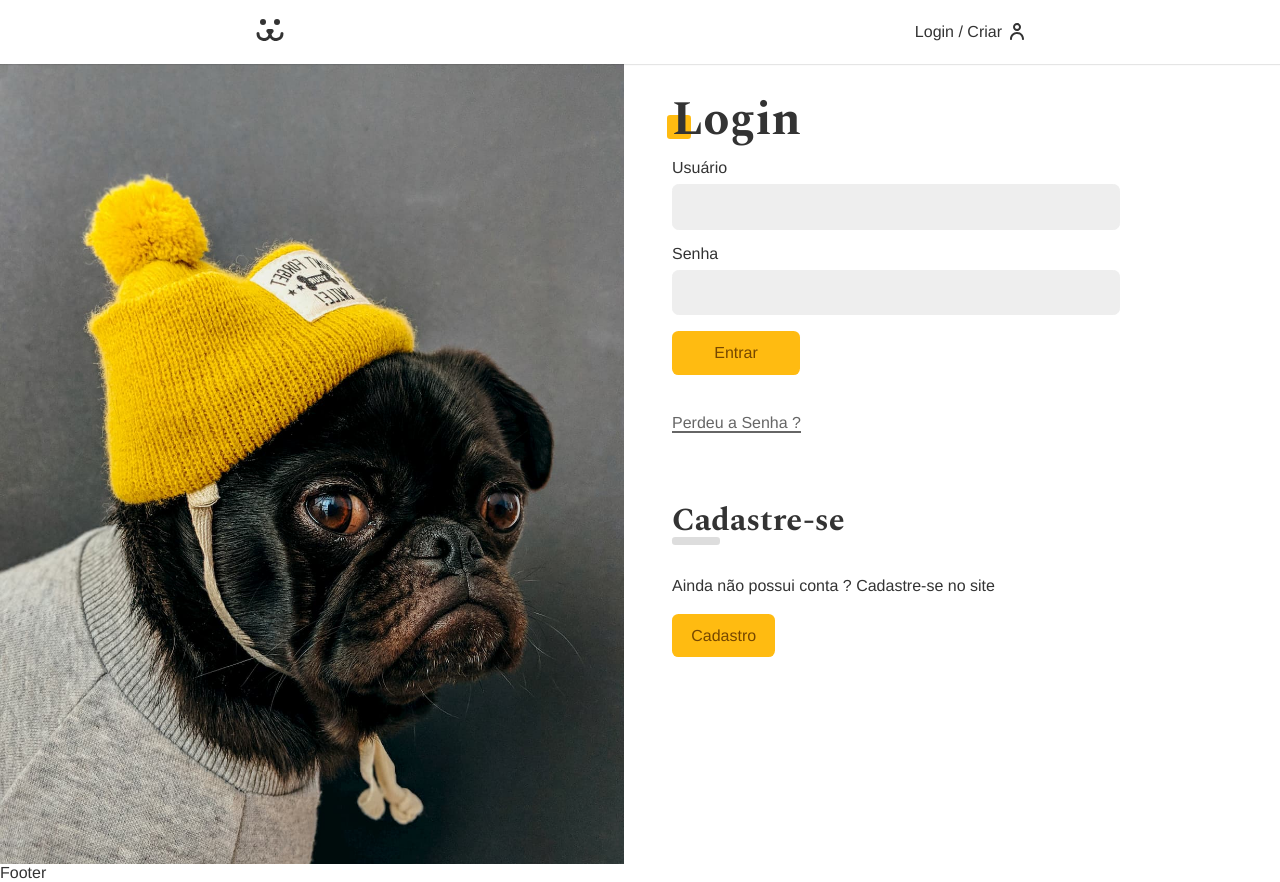
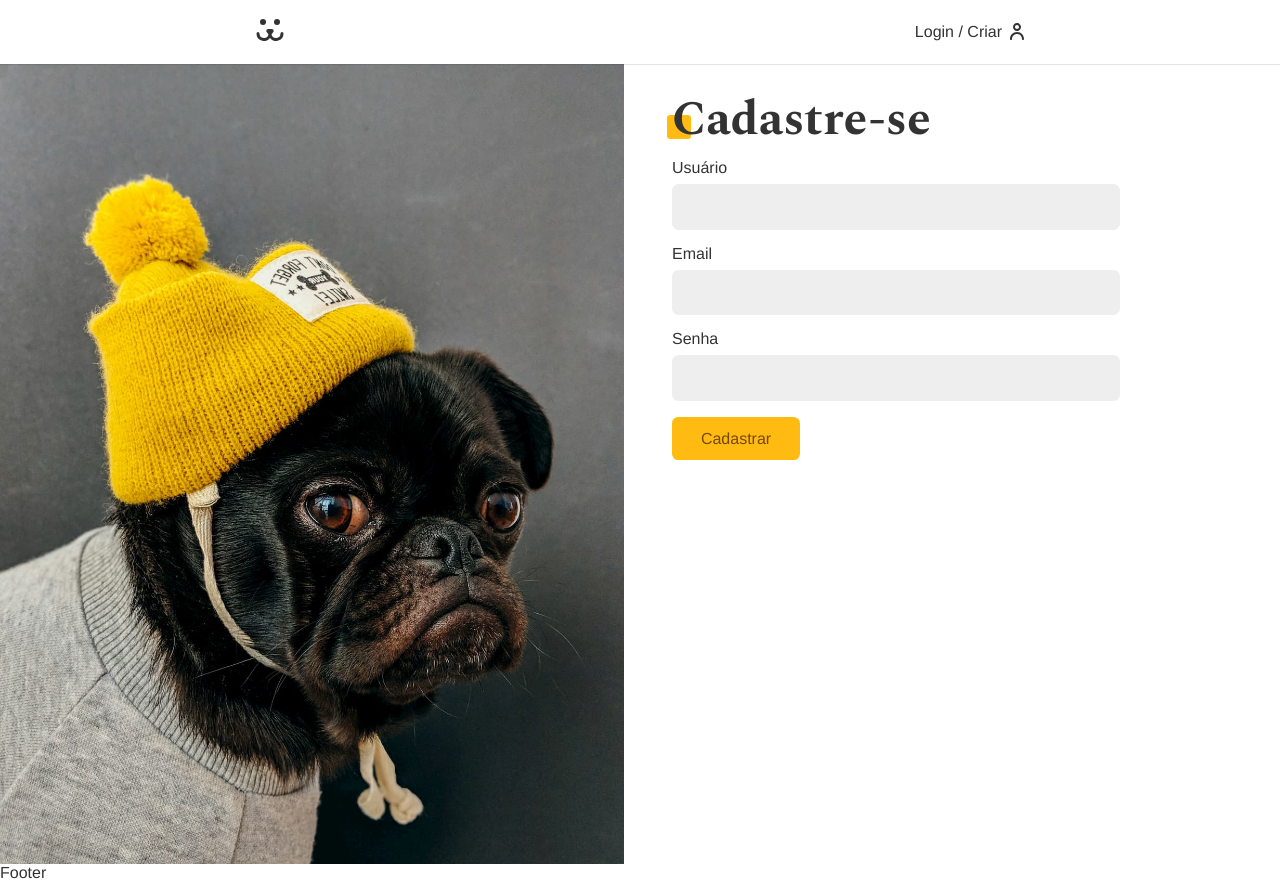
Before and after one commit to LucasCastilhoDev/dogs-app, a React (Vite) app: page /login/criar in a window 1280 px wide. Built offline with nearby package versions, Linux system fonts and the light colour scheme.

Commit message:
Página de Cadastrar usuário criada

```diff
--- a/src/Components/Login/Login.jsx
+++ b/src/Components/Login/Login.jsx
@@ -1,7 +1,7 @@
 import React from 'react';
 import { Routes, Route, Navigate } from 'react-router-dom';
 import LoginForm from './LoginForm';
-import LoginCreate from './LoginForm';
+import LoginCreate from './LoginCreate';
 import LoginPasswordLost from './LoginPasswordLost';
 import LoginPasswordReset from './LoginPasswordReset';
 import { UserContext } from '../../UserContext';
--- a/src/Components/Login/LoginCreate.jsx
+++ b/src/Components/Login/LoginCreate.jsx
@@ -1,9 +1,40 @@
-import React from 'react'
+import React from 'react';
+import Input from '../Forms/Input';
+import Button from '../Forms/Button';
+import useForm from '../../Hooks/useForm';
+import { USER_POST } from '../../api';
+import { UserContext } from '../../UserContext';
 
 const LoginCreate = () => {
+  const username = useForm();
+  const email = useForm('email');
+  const password = useForm();
+
+  const { userLogin } = React.useContext(UserContext);
+
+  async function handleSubmit(event) {
+    event.preventDefault();
+    const { url, options } = USER_POST({
+      username: username.value,
+      email: email.value,
+      password: password.value,
+    });
+    const response = await fetch(url, options);
+    if (response.ok) userLogin(username.value, password.value);
+    console.log(response);
+  }
+
   return (
-    <div>LoginCreate</div>
-  )
-}
+    <section className="animeLeft">
+      <h1 className="title">Cadastre-se</h1>
+      <form onSubmit={handleSubmit}>
+        <Input label="Usuário" type="text" name="username" {...username} />
+        <Input label="Email" type="text" name="email" {...email} />
+        <Input label="Senha" type="password" name="password" {...password} />
+        <Button>Cadastrar</Button>
+      </form>
+    </section>
+  );
+};
 
-export default LoginCreate
+export default LoginCreate;
--- a/src/api.js
+++ b/src/api.jsx
@@ -36,3 +36,16 @@ export function USER_GET(token) {
     },
   };
 }
+
+export function USER_POST(body) {
+  return {
+    url: API_URL + '/api/user',
+    options: {
+      method: 'POST',
+      headers: {
+        'Content-Type': 'application/json',
+      },
+      body: JSON.stringify(body),
+    },
+  };
+}
```
